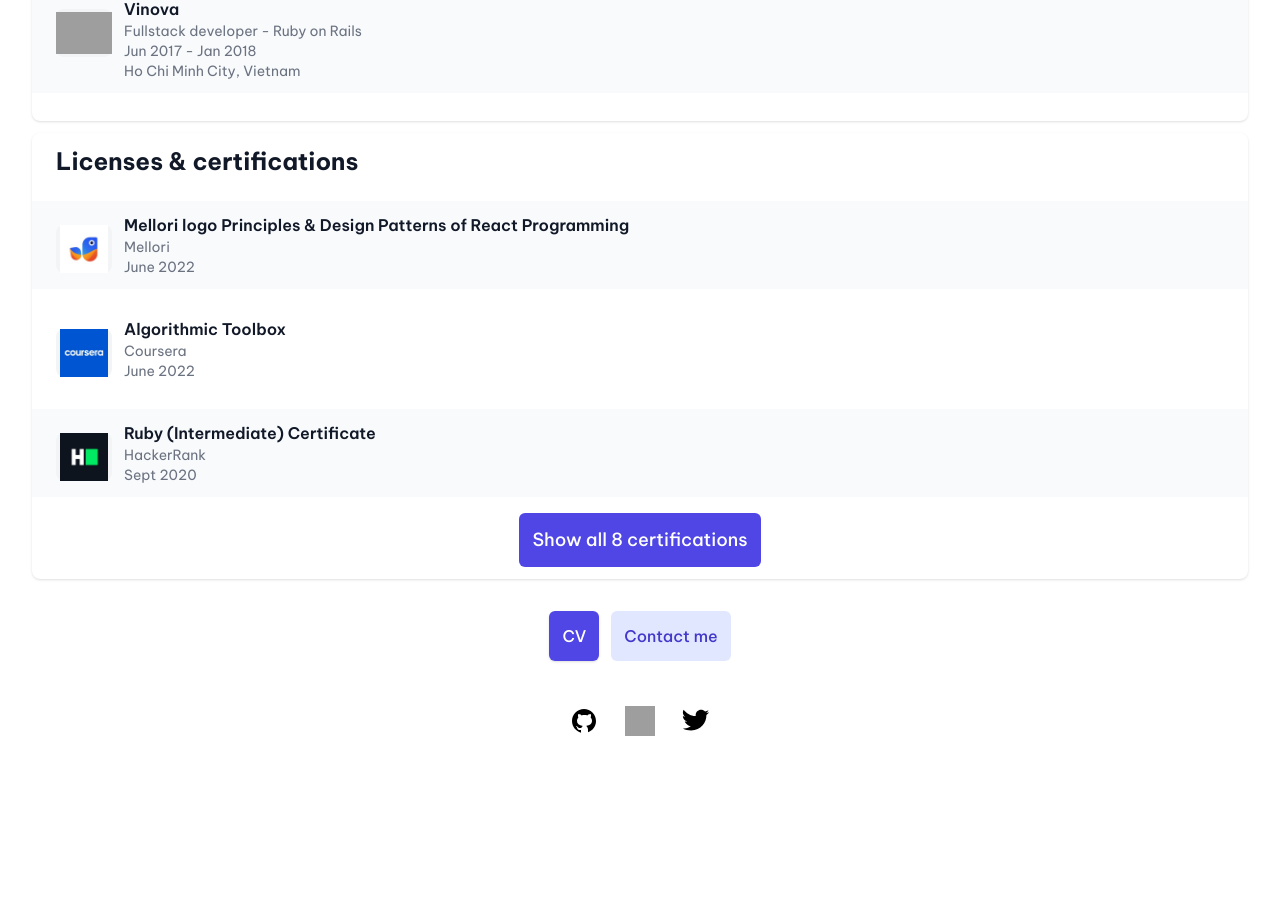
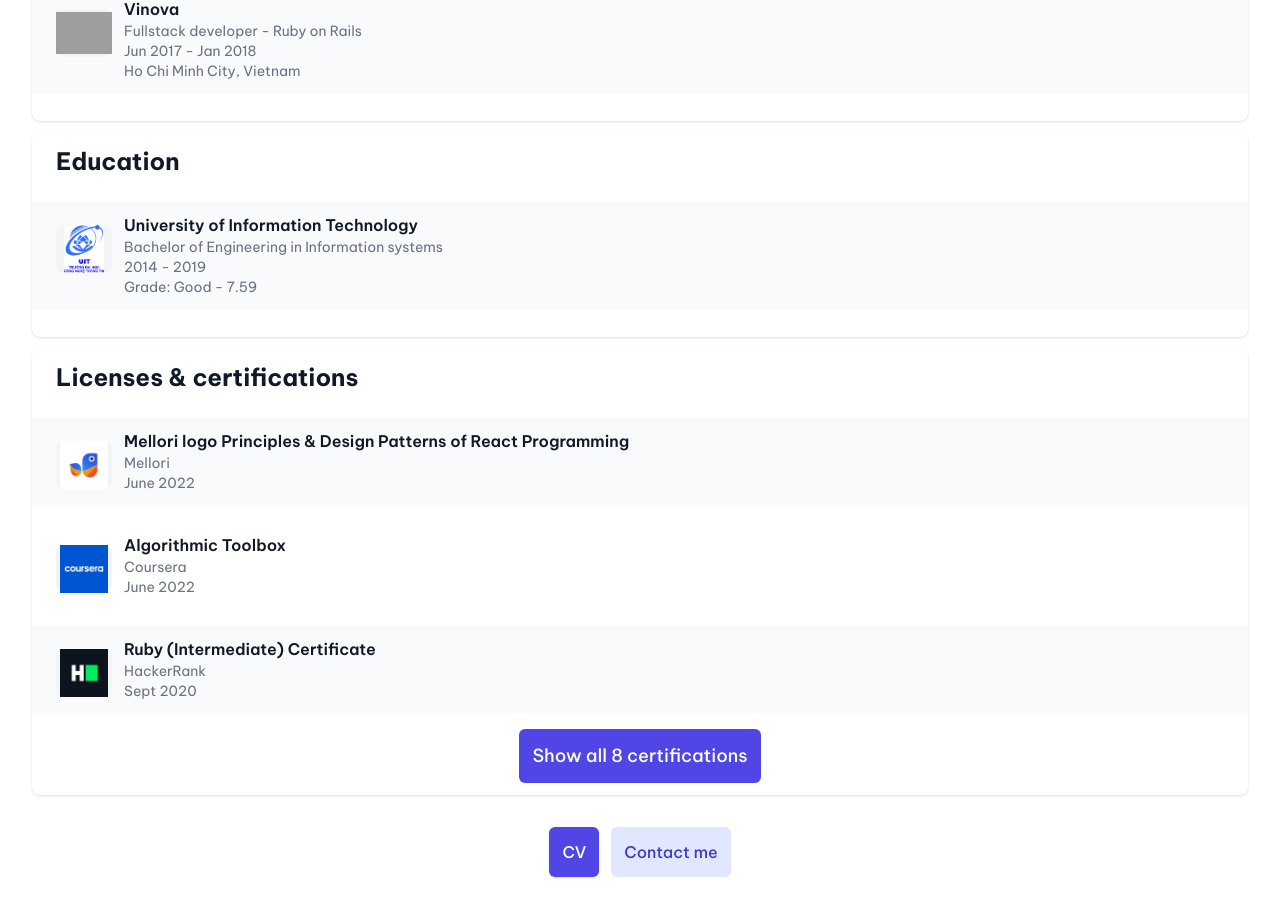
Before and after one commit to dthtien/profile, a Next.js app: page / in a window 1280 px wide. Shown: the part 1334-2254 px from the top of the page. Before the commit the page ends 2217 px from the top, so only its background shows below. Built offline with nearby package versions, Linux system fonts and the light colour scheme; grey boxes are pictures that could not be loaded.

Commit message:
chore(education): add education section

```diff
--- /dev/null
+++ b/components/Educations/index.tsx
@@ -0,0 +1,57 @@
+import Image from "next/image";
+
+const educations = [
+  {
+    name: "University of Information Technology",
+    degree: "Bachelor of Engineering in Information systems",
+    time: "2014 - 2019",
+    logoSrc: "/icons/uit.png",
+    logoAlt: "UIT",
+    href: "https://www.uit.edu.vn/",
+    grade: "Good - 7.59",
+  },
+];
+
+const Education = () => {
+  return (
+    <div className="bg-white shadow overflow-hidden sm:rounded-lg mt-3">
+      <div className="max-w-7xl mx-auto">
+        <div className="max-w-2xl mx-auto py-3 lg:max-w-none">
+          <h2 className="text-2xl px-6 font-bold text-gray-900">Education</h2>
+          <div className="mt-6">
+            {educations.map((edu) => (
+              <a
+                key={edu.name}
+                href={edu.href}
+                target="_blank"
+                rel="noreferrer"
+                className="flex mb-4 sm:justify-start even:bg-white odd:bg-slate-50 px-6 py-3"
+              >
+                <div className="relative items-center h-12 w-14 mt-3 mr-3 bg-gray-100 p-2 rounded-lg">
+                  <Image
+                    layout="fill"
+                    src={edu.logoSrc}
+                    alt={edu.logoAlt}
+                    className="w-full h-full object-center object-contain"
+                  />
+                </div>
+                <div>
+                  <h3 className="text-base font-semibold text-gray-900">
+                    {edu.name}
+                  </h3>
+                  <h3 className="text-sm text-gray-500">
+                    {edu.degree}
+                    <p className="text-gray-500">{edu.time}</p>
+                  </h3>
+                  <h3 className="text-sm text-gray-500">Grade: {edu.grade}</h3>
+                </div>
+              </a>
+            ))}
+          </div>
+        </div>
+      </div>
+    </div>
+  );
+};
+
+export default Education;
--- a/pages/index.tsx
+++ b/pages/index.tsx
@@ -3,6 +3,7 @@ import Skills from "../components/Skills";
 import WorkExperience from "../components/WorkExperience";
 import Certifications from "../components/Certifications";
 import Contacts from "../components/Contacts";
+import Education from "../components/Educations";
 
 const Home: NextPage = () => {
   return (
@@ -29,6 +30,7 @@ const Home: NextPage = () => {
       </div>
       <Skills />
       <WorkExperience />
+      <Education />
       <Certifications />
       <Contacts />
     </main>
```
Also changed, not shown: public/icons/uit.png (added).
